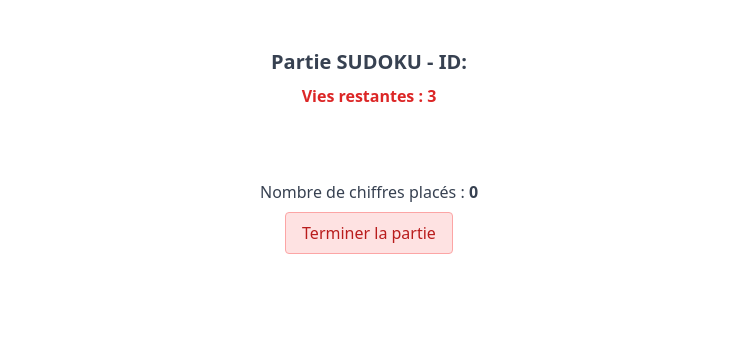
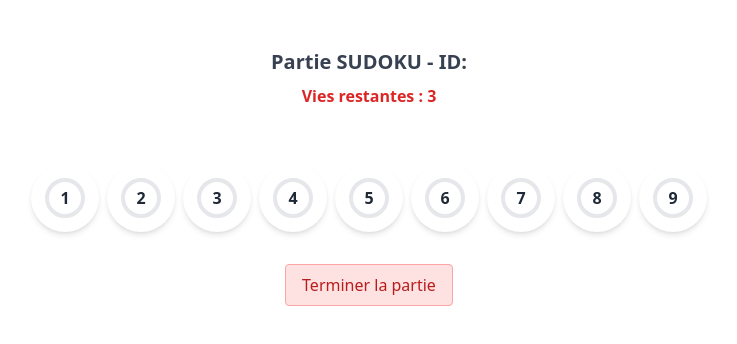
Before and after one commit to TherenceFrn/izagame, a React (Vite) app: page /partyGame in a window 1280 px wide. Shown: the top 344 px of the page, without its empty margins (271-1008 px from the left). Built offline with nearby package versions, Linux system fonts and the light colour scheme; no server answers.

Commit message:
feat(sudoku): numbers

```diff
--- /dev/null
+++ b/src/components/NumberFrequencyCard.jsx
@@ -0,0 +1,66 @@
+// src/components/NumberFrequencyCard.jsx
+import React from 'react'
+import { FaCheckCircle } from 'react-icons/fa'
+import { motion } from 'framer-motion'
+
+function NumberFrequencyCard({ number, count, isCompleted }) {
+    const maxCount = 9
+    const percentage = (count / maxCount) * 100
+
+    // Définir la couleur de la bordure circulaire en fonction de la progression
+    const progressColor = percentage === 100
+        ? '#16a34a' // Vert pour complété
+        : percentage >= 66
+            ? '#fbbf24' // Jaune pour bien avancé
+            : '#ef4444' // Rouge pour peu avancé
+
+    // Calcul des propriétés SVG pour le cercle de progression
+    const radius = 26
+    const stroke = 4
+    const normalizedRadius = radius - stroke * 2
+    const circumference = normalizedRadius * 2 * Math.PI
+    const strokeDashoffset = circumference - (percentage / 100) * circumference
+
+    return (
+        <motion.div
+            whileHover={{ scale: 1.05 }}
+            whileTap={{ scale: 0.95 }}
+            className="flex flex-col items-center bg-white shadow-md rounded-full p-2 cursor-pointer transition-transform duration-300"
+        >
+            <div className="relative flex items-center justify-center">
+                <svg
+                    height={radius * 2}
+                    width={radius * 2}
+                >
+                    <circle
+                        stroke="#e5e7eb" // Couleur de fond du cercle
+                        fill="transparent"
+                        strokeWidth={stroke}
+                        r={normalizedRadius}
+                        cx={radius}
+                        cy={radius}
+                    />
+                    <circle
+                        stroke={progressColor}
+                        fill="transparent"
+                        strokeWidth={stroke}
+                        strokeLinecap="round"
+                        strokeDasharray={circumference + ' ' + circumference}
+                        style={{ strokeDashoffset }}
+                        r={normalizedRadius}
+                        cx={radius}
+                        cy={radius}
+                    />
+                </svg>
+                <div className="absolute flex flex-col items-center justify-center">
+                    <span className="text-md font-bold text-gray-800">{number}</span>
+                    {isCompleted && (
+                        <FaCheckCircle className="text-green-500 mt-1" title="Completé" />
+                    )}
+                </div>
+            </div>
+        </motion.div>
+    )
+}
+
+export default NumberFrequencyCard
--- a/src/pages/PartyGame.jsx
+++ b/src/pages/PartyGame.jsx
@@ -6,6 +6,7 @@ import socket from '../socket' // Importer le socket singleton
 import SudokuGrid from '../components/SudokuGrid'
 import PartyRanking from './PartyRanking'
 import { motion } from 'framer-motion'
+import NumberFrequencyCard from "../components/NumberFrequencyCard.jsx";
 
 function PartyGame() {
     const location = useLocation() // Utiliser useLocation pour accéder à l'état
@@ -175,6 +176,12 @@ function PartyGame() {
         setTimeout(() => setLifeShake(false), 500)
     }
 
+    // Calculer la fréquence des chiffres placés
+    const numberFrequency = puzzle.reduce((acc, val) => {
+        if (val !== 0) acc[val] = (acc[val] || 0) + 1
+        return acc
+    }, {})
+
     if (showRanking) {
         return (
             <PartyRanking
@@ -220,8 +227,20 @@ function PartyGame() {
                 handleChange={handleChange}
             />
 
-            <div className="mt-4 text-gray-700">
-                Nombre de chiffres placés : <span className="font-bold">{placedCount}</span>
+            {/* Nouvelle Section : Grille des Chiffres avec Indicateurs */}
+            <div className="mb-6 grid grid-cols-9 gap-2">
+                {Array.from({ length: 9 }, (_, i) => i + 1).map((number) => {
+                    const count = numberFrequency[number] || 0
+                    const isCompleted = count === 9
+                    return (
+                        <NumberFrequencyCard
+                            key={number}
+                            number={number}
+                            count={count}
+                            isCompleted={isCompleted}
+                        />
+                    )
+                })}
             </div>
 
             <button
```
